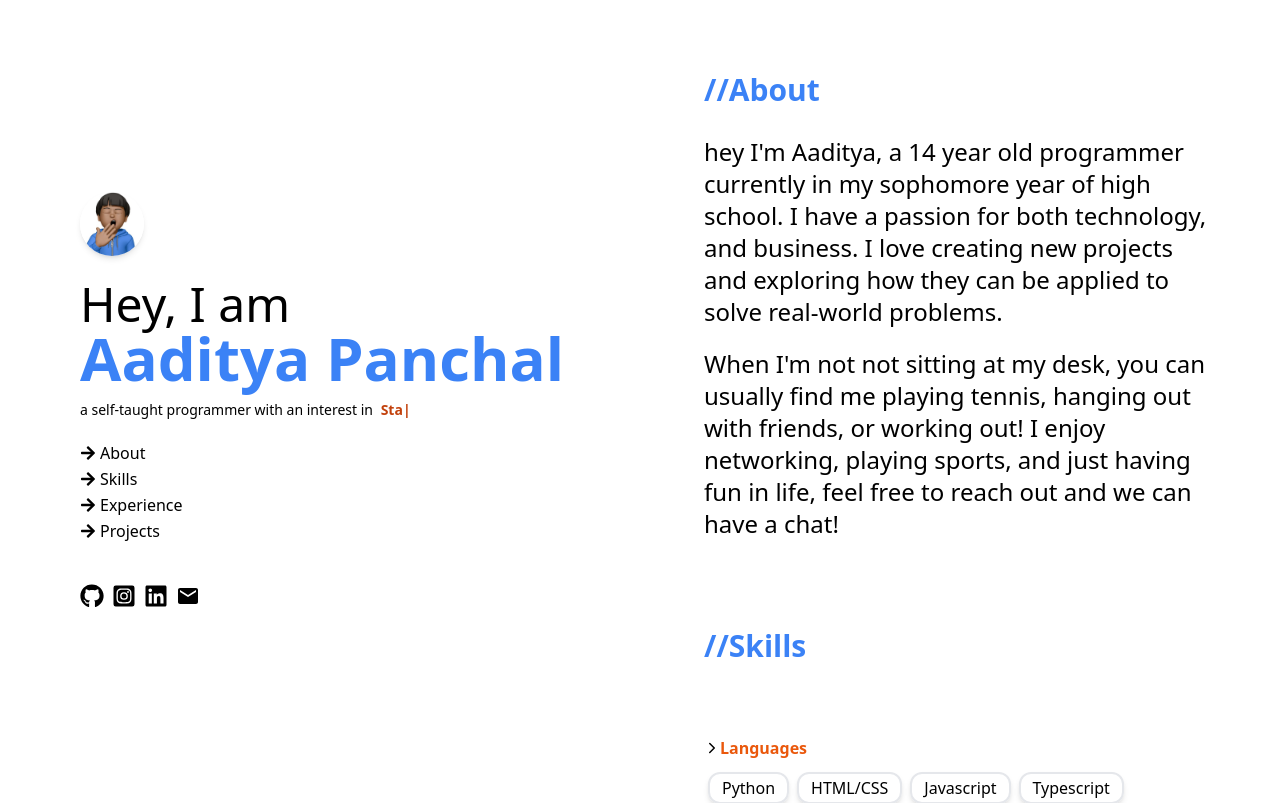
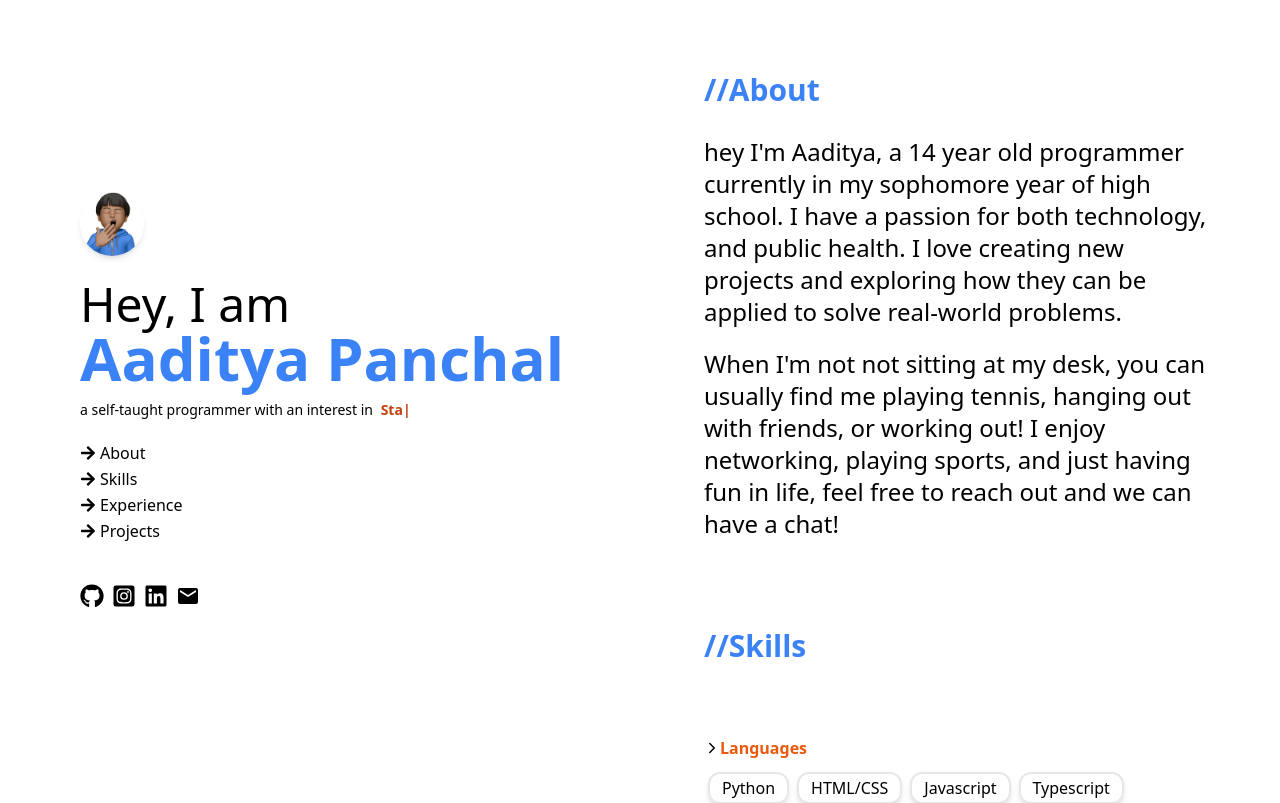
Before and after one commit to aadityapanchal7/My-Portfolio-Website, a React (Vite) app: page / in a window 1280 px wide. Shown: the top 803 px of the page. Built offline with nearby package versions, Linux system fonts and the light colour scheme; the HTML template or start-up script is replaced by a standard one.

Commit message:
changed about

```diff
--- a/src/components/About.jsx
+++ b/src/components/About.jsx
@@ -11,7 +11,7 @@ function About() {
       </div>
       <div className='mt-5 space-y-5 text-lg font-thin leading-relaxed md:text-xl xl:text-2xl'>
         <p>
-          hey I'm Aaditya, a {age} year old programmer currently in my sophomore year of high school. I have a passion for both technology, and business. I love creating new projects and exploring how they can be applied to solve real-world problems.
+          hey I'm Aaditya, a {age} year old programmer currently in my sophomore year of high school. I have a passion for both technology, and public health. I love creating new projects and exploring how they can be applied to solve real-world problems.
         </p>
         <p>
          When I'm not not sitting at my desk, you can usually find me playing tennis, hanging out with friends, or working out! I enjoy networking, playing sports, and just having fun in life, feel free to reach out and we can have a chat!
```
